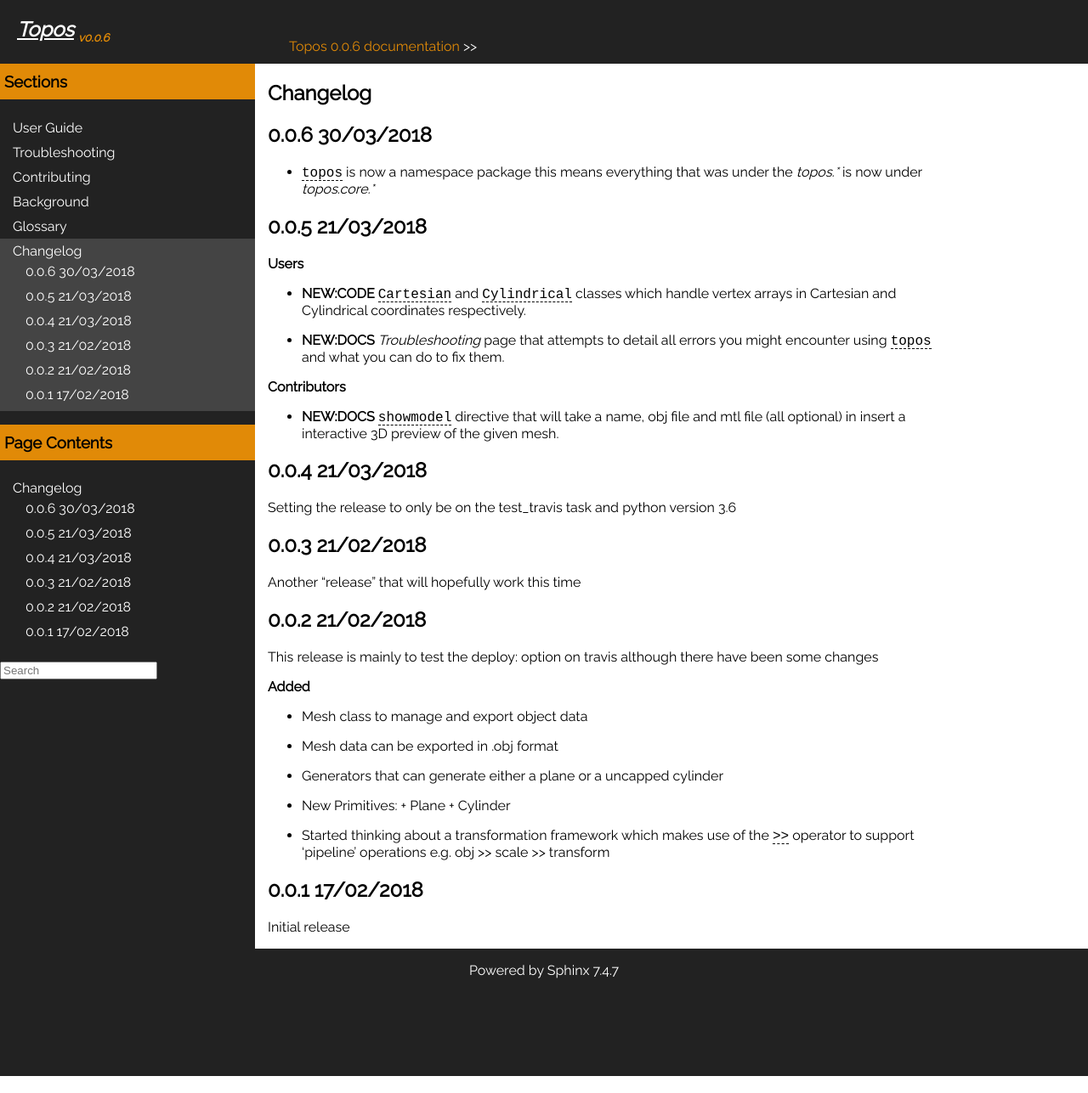
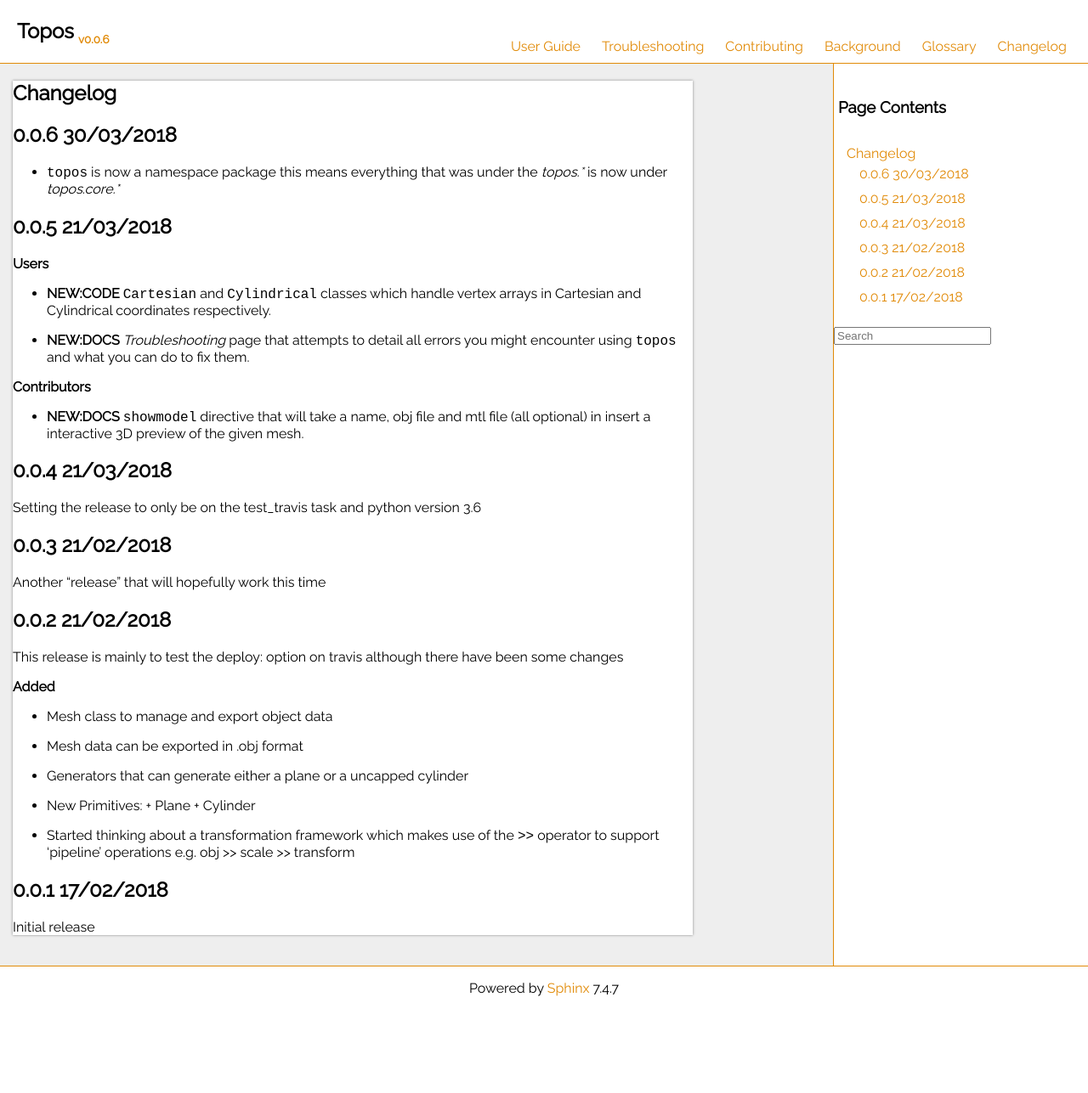
Before and after one commit to alcarney/topos, a Sphinx documentation site: the page built from docs/changes.rst, in a window 1280 px wide. Shown: the whole page at 85% size. Built offline with Sphinx 7.4.7, drawn with Linux system fonts in a browser that asks for light colours.

Commit message:
Documentation redesign

```diff
--- a/docs/_static/highlight.css
+++ b/docs/_static/highlight.css
@@ -1,9 +1,9 @@
 
 .highlight-pycon {
     padding-left: 5px;
-    background: #fdf6e3;
-    border-bottom: solid 1px black;
-    border-top: solid 1px black;
+    border: 1px solid black;
+    border-left: 5px solid #5eba7d;
+    color: black;
 }
 
 /* Syntax Highlighting */
--- a/docs/_static/main.css
+++ b/docs/_static/main.css
@@ -1,31 +1,53 @@
 body {
     font-family: 'Raleway', sans-serif;
-    background: white; /*#666666;*/
-    color: black;
     margin: 0;
+    background: #eee;
     display: grid;
     grid-template-columns: auto;
     grid-template-areas:
         "header"
-        "navbar"
         "main"
         "sidebar"
         "footer";
 }
 
-@media (min-width: 1000px) {
+@media (min-width: 1130px) {
     body {
-        grid-template-columns: 300px auto;
+        grid-template-columns: auto 300px;
         grid-template-rows: 75px auto 150px;
         grid-template-areas:
-            "header navbar"
-            "sidebar main"
+            "header header"
+            "main sidebar"
             "footer footer";
     }
+
+    .nav-sections {
+        padding-right: 25px;
+    }
+
+    .nav-sections li {
+        float: left;
+        margin-left: 25px;
+        margin-bottom: 10px;
+    }
+
+    .nav {
+        padding-top: 30px
+    }
+
+    .header {
+        display: flex;
+        justify-content: space-between;
+        align-items: flex-end;
+    }
+
+    .footer {
+        border-top: 1px solid #e18a07;
+    }
+
 }
 
 :target {
-    background: #e18a074d;
 }
 
 
@@ -38,23 +60,37 @@ a:hover {
     font-style: italic;
 }
 
+a {
+    color: #e18a07;
+}
+
+.main {
+    background: white;
+    box-shadow: 0px 0px 3px #888;
+}
+
 .header {
     grid-area: header;
-    background: #222222;
+    background: white;
+    border-bottom: 1px solid #e18a07;
+}
+
+.nav-sections li {
+    list-style: none
 }
 
 .header a {
-    color: white;
 }
 
 .header sub {
+    font-size: 10pt;
     color: #e18a07;
-    font-size: 10pt;
     margin-left: 5px;
 }
 
 .header h2 {
     margin: 0;
+    color: black;
     padding: 20px;
 }
 
@@ -66,13 +102,13 @@ a:hover {
     grid-area: main;
     margin-left: 15px;
     margin-right: auto;
+    margin-bottom: 20px;
     max-width: 800px;
+    margin-bottom: 20px;
 }
 
 /* -- Main Content  -- */
 .section {
-    background: white;
-    color: black;
     padding-bottom: 20px;
     line-height: 1.4;
 }
@@ -81,8 +117,6 @@ a:hover {
 .section h2,
 .section h3 {
     padding: 10px;
-    background: #e18a07;
-    color: white;
 }
 
 .section h4,
@@ -106,15 +140,14 @@ a:hover {
 }
 
 .section a {
-    color: #e18a07;
     text-decoration: none;
 }
 
 /* -- Sidebar -- */
 .nav {
     grid-area: sidebar;
-    /* width: 300px; */
-    background: #222222;
+    background: white;
+    border-left: 1px solid #e18a07;
 }
 
 .nav ul {
@@ -124,10 +157,7 @@ a:hover {
 .nav-header {
     padding: 10px 5px;
     margin-top: 0;
-    background: #e18a07;
 }
-
-
 
 /* -- TocTree -- */
 .nav li,
@@ -138,42 +168,11 @@ a:hover {
 }
 
 .nav .toctree-l1.current {
-    background: #444444;
 }
 
 .nav .reference,
 .nav .toctree-l1 a,
 .nav .toctree-l2 a {
-    color: white;
-}
-
-/*-- Navbar --*/
-.navbar {
-    grid-area: navbar;
-    background: #222222;
-
-}
-
-.navbar a {
-    color: #e18a07;
-}
-
-.navbar ul {
-    display: flex;
-    margin: 0;
-    margin-top: 45px;
-    justify-content: flex-start;
-    align-items: flex-end;
-}
-
-.navbar ul li {
-    margin-right: 20px;
-    list-style: none;
-}
-
-.navbar ul li:after {
-    content: " >> ";
-    color: white;
 }
 
 /* -- Footer -- */
@@ -181,45 +180,40 @@ a:hover {
     display: flex;
     justify-content: space-around;
     grid-area: footer;
-    background: #222222;
-    color: white;
+    background: white;
 }
 
 .footer a {
-    color: white;
 }
 
 /* -- Admonitions -- */
 .admonition {
-    background: #fdf6e3;
+    border: 1px solid black;
+    border-left: 5px solid #e18a07;
     margin: 25px 20px;
-    border-top: solid 1px black;
-    border-bottom: solid 1px black;
 }
 
 .admonition-title {
     margin-bottom: 15px;
     font-size: 18px;
     font-weight: 800;
-    text-decoration: underline;
 }
 
 .admonition .last {
     text-align: right;
 }
 
-.admonition.warning,
+.admonition.warning {}
+
 .admonition.error {
-    background: #fdd4c2;
+    border-left: 5px solid #cc0000;
 }
 
 .admonition code.literal span.pre {
-    border: none;
 }
 
 /* -- Inline Code -- */
 code.literal {
-    border-bottom: 1px dashed black;
 }
 
 code.literal span.pre {
@@ -252,12 +246,10 @@ dl.class {
 dl.class dt {
     margin: 10px 0;
     margin-left: 10px;
-    border-bottom: solid 1px black;
 }
 
 dl.class em {
     font-style: normal;
-    color: #e18a07;
 }
 
 dl.class p {
@@ -266,12 +258,10 @@ dl.class p {
 
 dl.method > dt:before {
     content:"method ";
-    color: #e18a07;
 }
 
 dl.attribute > dt:before {
     content:"attribute ";
-    color: #e18a07;
 }
 
 dl > dt > a {
--- a/docs/_templates/layout.html
+++ b/docs/_templates/layout.html
@@ -42,15 +42,11 @@
 
         <div class="header">
             <a href="/"><h2>{{project}}<sub>v{{version}}</sub></h2></a>
-        </div>
-        <div class="navbar">
-            {{ relbar() }}
+            <div class="nav-sections">
+                {{ toctree(maxdepth=1) }}
+            </div>
         </div>
         <div class="nav">
-            <div>
-                <h3 class="nav-header">Sections</h3>
-                {{toctree() }}
-            </div>
             <div>
                 <h3 class="nav-header">Page Contents</h3>
                 {{toc}}
```
